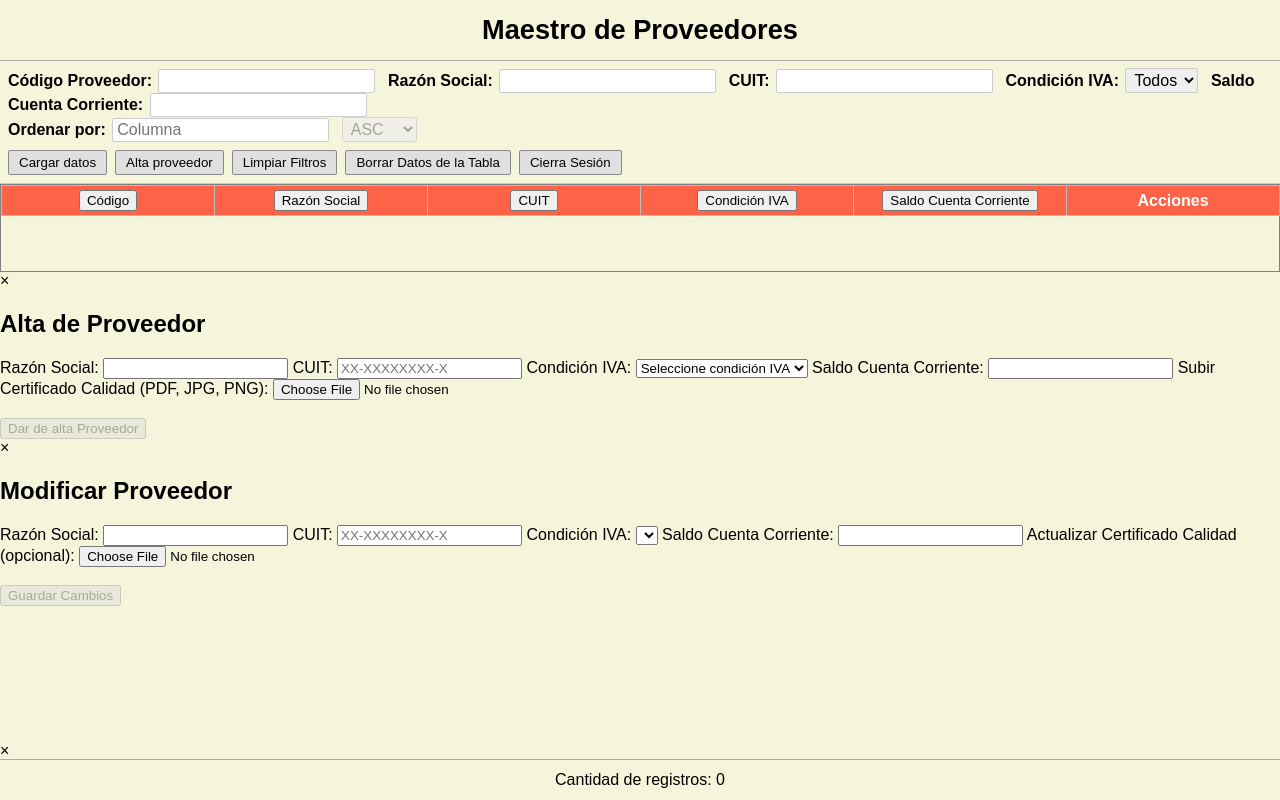
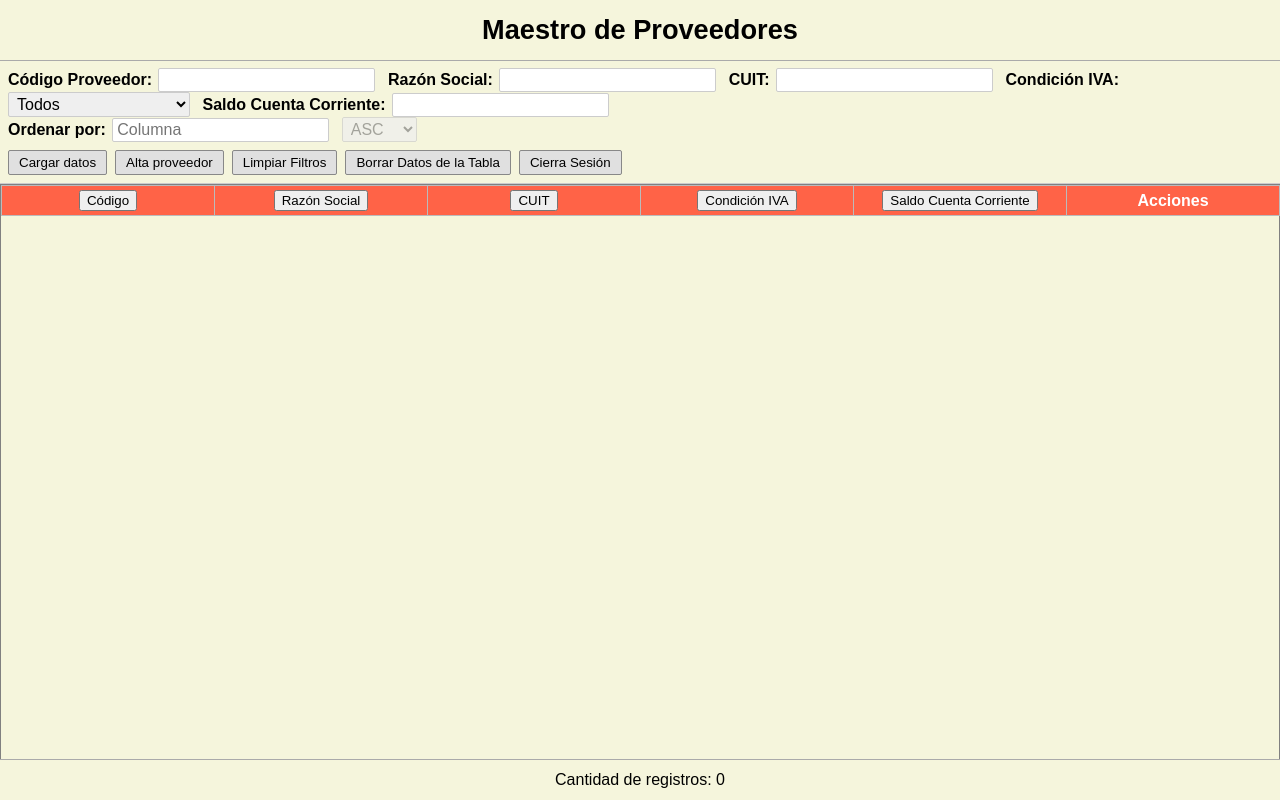
Before and after one commit to NicolasBranca/ProgramacionEnAmbienteDeRedes, a PHP site: page /Php/sesion/app_modulo1/index.php in a window 1280 px wide. Run offline with PHP 8.4, Linux system fonts and the light colour scheme; a user stored in the database is signed in; data comes from the database, SQL or seed files in the repository; lists and menus that the app fills with data are empty.

Commit message:
cambios generales

```diff
--- a/Php/sesion/app_modulo1/index.php
+++ b/Php/sesion/app_modulo1/index.php
@@ -27,16 +27,12 @@ header {
     justify-content: center;
     z-index: 10;
 }
-header h1 {
-    margin: 0;
-    font-size: 1.7em;
-}
+header h1 { margin: 0; font-size: 1.7em; }
 main {
     display: flex;
     flex-direction: column;
-    height: calc(100vh - 60px - 40px); /* Resta header y footer */
+    height: calc(100vh - 60px - 40px);
     padding-top: 60px;
-    /* Elimina cualquier padding-bottom */
     min-height: 0;
 }
 .filtros-container {
@@ -48,11 +44,7 @@ main {
     border-bottom: 1px solid #ccc;
     padding: 8px;
 }
-.filtros-campos label {
-    font-weight: bold;
-    margin-right: 2px;
-    font-size: 1em;
-}
+.filtros-campos label { font-weight: bold; margin-right: 2px; font-size: 1em; }
 .filtros-campos input, .filtros-campos select {
     margin-right: 8px;
     padding: 2px 4px;
@@ -60,10 +52,7 @@ main {
     border: 1px solid #ccc;
     font-size: 1em;
 }
-.filtros-botones {
-    display: flex;
-    gap: 8px;
-}
+.filtros-botones { display: flex; gap: 8px; }
 .filtros-botones button {
     padding: 4px 10px;
     border-radius: 2px;
@@ -71,9 +60,7 @@ main {
     background: #e0e0e0;
     cursor: pointer;
 }
-.filtros-botones button:hover {
-    background: #d0d0d0;
-}
+.filtros-botones button:hover { background: #d0d0d0; }
 .table-wrapper {
     flex: 1 1 0;
     min-height: 0;
@@ -109,7 +96,6 @@ main {
     min-height: 0;
     overflow-y: auto;
     width: 100%;
-    /* Elimina cualquier margin o padding extra */
     margin: 0;
     padding: 0;
 }
@@ -149,34 +135,24 @@ footer {
     </style>
 </head>
 <body>
-<header>
-    <h1>Maestro de Proveedores</h1>
-</header>
+<header><h1>Maestro de Proveedores</h1></header>
 <main>
-    <!-- Filtros adaptados a proveedores -->
     <div class="filtros-container">
         <div class="filtros-campos">
             <label for="CodProveedorFiltro">Código Proveedor:</label>
-            <input type="text" id="CodProveedorFiltro" name="CodProveedorFiltro">
-
+            <input type="text" id="CodProveedorFiltro">
             <label for="RazonSocialFiltro">Razón Social:</label>
-            <input type="text" id="RazonSocialFiltro" name="RazonSocialFiltro">
-
+            <input type="text" id="RazonSocialFiltro">
             <label for="CUITFiltro">CUIT:</label>
-            <input type="text" id="CUITFiltro" name="CUITFiltro">
-
+            <input type="text" id="CUITFiltro">
             <label for="idIVAFiltro">Condición IVA:</label>
-            <select id="idIVAFiltro" name="idIVAFiltro">
-                <option value="">Todos</option>
-            </select>
-
+            <select id="idIVAFiltro"><option value="">Todos</option></select>
             <label for="SaldoCuentaCorrienteFiltro">Saldo Cuenta Corriente:</label>
-            <input type="number" id="SaldoCuentaCorrienteFiltro" name="SaldoCuentaCorrienteFiltro">
-
+            <input type="number" id="SaldoCuentaCorrienteFiltro">
             <div class="filtros-orden">
                 <label for="ordenColumna">Ordenar por:</label>
-                <input type="text" id="ordenColumna" name="ordenColumna" readonly placeholder="Columna" tabindex="-1">
-                <select id="ordenTipo" name="ordenTipo" disabled>
+                <input type="text" id="ordenColumna" readonly placeholder="Columna">
+                <select id="ordenTipo" disabled>
                     <option value="ASC">ASC</option>
                     <option value="DESC">DESC</option>
                 </select>
@@ -184,12 +160,13 @@ footer {
         </div>
         <div class="filtros-botones">
             <button id="cargarDatos">Cargar datos</button>
-            <button id="altaDato" class="btn">Alta proveedor</button>
-            <button id="limpiarFiltros" class="btn btn-secondary">Limpiar Filtros</button>
-            <button id="borrarTabla" class="btn btn-danger">Borrar Datos de la Tabla</button>
+            <button id="altaDato">Alta proveedor</button>
+            <button id="limpiarFiltros">Limpiar Filtros</button>
+            <button id="borrarTabla">Borrar Datos de la Tabla</button>
             <button id="btCierraSesion">Cierra Sesión</button>
         </div>
     </div>
+
     <div class="table-wrapper">
         <table id="tablaProveedores" border="1">
             <thead>
@@ -202,87 +179,67 @@ footer {
                     <th>Acciones</th>
                 </tr>
             </thead>
-            <tbody>
-                <!-- La tabla inicia vacía -->
-            </tbody>
+            <tbody></tbody>
         </table>
     </div>
 
-    <!-- Modal Alta Proveedor -->
-    <div id="modalAlta" class="modal">
+    <div id="modalAlta" class="modal" style="display:none">
         <div class="modal-content">
             <span class="close">&times;</span>
             <h2>Alta de Proveedor</h2>
             <form id="altaProveedorForm">
-                <label for="RazonSocial">Razón Social:</label>
-                <input type="text" id="RazonSocial" name="RazonSocial" required>
-
-                <label for="CUIT">CUIT:</label>
-                <input type="text" id="CUIT" name="CUIT" required placeholder="XX-XXXXXXXX-X">
-
-                <label for="idIVA">Condición IVA:</label>
-                <select id="idIVA" name="idIVA" required>
-                    <option value="">Seleccione condición IVA</option>
-                </select>
-
-                <label for="SaldoCuentaCorriente">Saldo Cuenta Corriente:</label>
-                <input type="number" id="SaldoCuentaCorriente" name="SaldoCuentaCorriente" step="0.01" required>
-
-                <label for="CertificadosCalidad">Subir Certificado Calidad (PDF, JPG, PNG):</label>
-                <input type="file" id="CertificadosCalidad" name="CertificadosCalidad" accept=".pdf, .jpg, .jpeg, .png">
-
+                <label>Razón Social:</label>
+                <input type="text" id="RazonSocial" required>
+                <label>CUIT:</label>
+                <input type="text" id="CUIT" required placeholder="XX-XXXXXXXX-X">
+                <label>Condición IVA:</label>
+                <select id="idIVA" required></select>
+                <label>Saldo Cuenta Corriente:</label>
+                <input type="number" id="SaldoCuentaCorriente" step="0.01" required>
+                <label>Certificado Calidad:</label>
+                <input type="file" id="CertificadosCalidad" accept=".pdf, .jpg, .jpeg, .png">
                 <br><br>
-                <button type="submit" id="btnAltaProveedor" disabled>Dar de alta Proveedor</button>
+                <button type="submit" id="btnAltaProveedor">Dar de alta Proveedor</button>
             </form>
         </div>
     </div>
 
-    <!-- Modal Modificar Proveedor -->
-    <div id="modalModificar" class="modal">
+    <div id="modalModificar" class="modal" style="display:none">
         <div class="modal-content">
             <span class="close">&times;</span>
             <h2>Modificar Proveedor</h2>
             <form id="modificarProveedorForm">
-                <input type="hidden" id="modificarCodProveedor" name="CodProveedor">
-
-                <label for="modificarRazonSocial">Razón Social:</label>
-                <input type="text" id="modificarRazonSocial" name="RazonSocial" required>
-
-                <label for="modificarCUIT">CUIT:</label>
-                <input type="text" id="modificarCUIT" name="CUIT" required placeholder="XX-XXXXXXXX-X">
-
-                <label for="modificarIdIVA">Condición IVA:</label>
-                <select id="modificarIdIVA" name="idIVA" required>
-                </select>
-
-                <label for="modificarSaldoCuentaCorriente">Saldo Cuenta Corriente:</label>
-                <input type="number" id="modificarSaldoCuentaCorriente" name="SaldoCuentaCorriente" step="0.01" required>
-
-                <label for="modificarCertificadosCalidad">Actualizar Certificado Calidad (opcional):</label>
-                <input type="file" id="modificarCertificadosCalidad" name="CertificadosCalidad" accept=".pdf, .jpg, .jpeg, .png">
-
+                <input type="hidden" id="modificarCodProveedor">
+                <label>Razón Social:</label>
+                <input type="text" id="modificarRazonSocial" required>
+                <label>CUIT:</label>
+                <input type="text" id="modificarCUIT" required placeholder="XX-XXXXXXXX-X">
+                <label>Condición IVA:</label>
+                <select id="modificarIdIVA" required></select>
+                <label>Saldo Cuenta Corriente:</label>
+                <input type="number" id="modificarSaldoCuentaCorriente" step="0.01" required>
+                <label>Certificado Calidad (opcional):</label>
+                <input type="file" id="modificarCertificadosCalidad" accept=".pdf, .jpg, .jpeg, .png">
                 <br><br>
-                <button type="submit" id="btnModificarProveedor" disabled>Guardar Cambios</button>
+                <button type="submit" id="btnModificarProveedor">Guardar Cambios</button>
             </form>
         </div>
     </div>
 
-    <div id="modalArchivo" class="modal">
+    <div id="modalArchivo" class="modal" style="display:none">
         <div class="modal-content">
             <span class="close">&times;</span>
             <iframe id="iframeArchivo" src="" frameborder="0"></iframe>
         </div>
     </div>
 </main>
-<footer>
-    <p id="contadorRegistros">Cantidad de registros: 0</p>
-</footer>
+<footer><p id="contadorRegistros">Cantidad de registros: 0</p></footer>
+
 <script>
 $(document).ready(function () {
     let sort_column = '';
     let sort_direction = 'ASC';
 
-    // Cargar condiciones IVA en los selects
     function cargarIVASelects() {
         $.ajax({
             url: 'load_iva.php',
@@ -291,19 +248,17 @@ $(document).ready(function () {
                 const ivas = JSON.parse(data);
                 $('#idIVAFiltro, #idIVA, #modificarIdIVA').empty().append('<option value="">Todos</option>');
                 ivas.forEach(function (iva) {
-                    $('#idIVAFiltro').append(`<option value="${iva.idIVA}">${iva.tipoIVA} (${iva.porcentaje}%)</option>`);
-                    $('#idIVA').append(`<option value="${iva.idIVA}">${iva.tipoIVA} (${iva.porcentaje}%)</option>`);
-                    $('#modificarIdIVA').append(`<option value="${iva.idIVA}">${iva.tipoIVA} (${iva.porcentaje}%)</option>`);
+                    const option = `<option value="${iva.idIVA}">${iva.tipoIVA} (${iva.porcentaje}%)</option>`;
+                    $('#idIVAFiltro, #idIVA, #modificarIdIVA').append(option);
                 });
             }
         });
     }
     cargarIVASelects();
 
-    // Nuevo: manejo de selección de columna y tipo de orden
     $('.sort').on('click', function () {
         const col = $(this).data('column');
-        let colLabel = $(this).text().trim();
+        const colLabel = $(this).text().trim();
         $('#ordenColumna').val(colLabel).data('column', col);
         $('#ordenTipo').prop('disabled', false);
     });
@@ -313,65 +268,48 @@ $(document).ready(function () {
     });
 
     $('#cargarDatos').on('click', function () {
-        // Si hay columna seleccionada, usarla
         const col = $('#ordenColumna').data('column');
-        if (col) {
-            sort_column = col;
-            sort_direction = $('#ordenTipo').val();
-        } else {
-            sort_column = '';
-        }
+        sort_column = col || '';
+        sort_direction = $('#ordenTipo').val();
         cargarDatos();
     });
 
-    $("#btCierraSesion").click(function() {
-        location.href = "./destruirsesion.php";
+    $('#btCierraSesion').on('click', function () {
+        location.href = './destruirsesion.php';
     });
 
-    function actualizarContador() {
-        const cantidadRegistros = $('#tablaProveedores tbody tr').length;
-        $('#contadorRegistros').text('Cantidad de registros: ' + cantidadRegistros);
-    }
-
     $('#limpiarFiltros').on('click', function () {
-        $('#CodProveedorFiltro').val('');
-        $('#RazonSocialFiltro').val('');
-        $('#CUITFiltro').val('');
+        $('#CodProveedorFiltro, #RazonSocialFiltro, #CUITFiltro, #SaldoCuentaCorrienteFiltro').val('');
         $('#idIVAFiltro').val('');
-        $('#SaldoCuentaCorrienteFiltro').val('');
         $('#ordenColumna').val('').removeData('column');
         $('#ordenTipo').prop('disabled', true).val('ASC');
         alert('Filtros limpiados.');
     });
 
     $('#borrarTabla').on('click', function () {
-        $('#tablaProveedores tbody').html('');
+        $('#tablaProveedores tbody').empty();
+        actualizarContador();
     });
 
+    function actualizarContador() {
+        const cantidad = $('#tablaProveedores tbody tr').length;
+        $('#contadorRegistros').text('Cantidad de registros: ' + cantidad);
+    }
+
     function cargarDatos() {
-        const CodProveedorFiltro = $('#CodProveedorFiltro').val();
-        const RazonSocialFiltro = $('#RazonSocialFiltro').val();
-        const CUITFiltro = $('#CUITFiltro').val();
-        const idIVAFiltro = $('#idIVAFiltro').val();
-        const SaldoCuentaCorrienteFiltro = $('#SaldoCuentaCorrienteFiltro').val();
-
-        $('#loading').show();
-        $('#tablaProveedores tbody').html('');
-
         $.ajax({
             url: 'load_data.php',
             method: 'POST',
             data: {
-                sort_column: sort_column,
-                sort_direction: sort_direction,
-                CodProveedor: CodProveedorFiltro,
-                RazonSocial: RazonSocialFiltro,
-                CUIT: CUITFiltro,
-                idIVA: idIVAFiltro,
-                SaldoCuentaCorriente: SaldoCuentaCorrienteFiltro
+                sort_column,
+                sort_direction,
+                CodProveedor: $('#CodProveedorFiltro').val(),
+                RazonSocial: $('#RazonSocialFiltro').val(),
+                CUIT: $('#CUITFiltro').val(),
+                idIVA: $('#idIVAFiltro').val(),
+                SaldoCuentaCorriente: $('#SaldoCuentaCorrienteFiltro').val()
             },
             success: function (data) {
-                $('#loading').hide();
                 const proveedores = JSON.parse(data);
                 let html = '';
                 proveedores.forEach(function (prov) {
@@ -382,136 +320,72 @@ $(document).ready(function () {
                         <td>${prov.idIVA}</td>
                         <td>${prov.SaldoCuentaCorriente}</td>
                         <td>
-                            <button class="btn btn-primary ver-archivo" data-id="${prov.CodProveedor}">Ver Certificado</button>
-                            <button class="btn btn-warning modificar-proveedor" data-id="${prov.CodProveedor}">Modificar</button>
-                            <button class="btn btn-danger eliminar-proveedor" data-id="${prov.CodProveedor}">Eliminar</button>
+                            <button class="ver-archivo" data-id="${prov.CodProveedor}">Ver Certificado</button>
+                            <button class="modificar-proveedor" data-id="${prov.CodProveedor}">Modificar</button>
+                            <button class="eliminar-proveedor" data-id="${prov.CodProveedor}">Eliminar</button>
                         </td>
                     </tr>`;
                 });
-
                 $('#tablaProveedores tbody').html(html);
-                bindActionsToButtons();
                 actualizarContador();
             },
             error: function () {
-                $('#loading').hide();
                 alert('Error al cargar los datos');
             }
         });
     }
 
-    function bindActionsToButtons() {
-        $('.ver-archivo').on('click', function () {
-            var CodProveedor = $(this).data('id');
-            $('#iframeArchivo').attr('src', 'ver_archivo.php?CodProveedor=' + CodProveedor);
-            $('#modalArchivo').show();
-        });
-
-        $(document).on('click', '.close', function () {
-            $('#modalArchivo').fadeOut();
-            $('#iframeArchivo').attr('src', '');
-        });
-
-        $(window).on('click', function (event) {
-            if ($(event.target).is('#modalArchivo')) {
-                $('#modalArchivo').fadeOut();
-                $('#iframeArchivo').attr('src', '');
-            }
-        });
-
-        $('.modificar-proveedor').on('click', function () {
-            const fila = $(this).closest('tr');
-            const CodProveedor = fila.find('td').eq(0).text();
-            const RazonSocial = fila.find('td').eq(1).text();
-            const CUIT = fila.find('td').eq(2).text();
-            const idIVA = fila.find('td').eq(3).text();
-            const SaldoCuentaCorriente = fila.find('td').eq(4).text();
-
-            $('#modificarCodProveedor').val(CodProveedor);
-            $('#modificarRazonSocial').val(RazonSocial);
-            $('#modificarCUIT').val(CUIT);
-            $('#modificarIdIVA').val(idIVA);
-            $('#modificarSaldoCuentaCorriente').val(SaldoCuentaCorriente);
-
-            $('#modalModificar').show();
-        });
-
-        $('.eliminar-proveedor').on('click', function () {
-            const CodProveedor = $(this).data('id');
-            if (confirm('¿Estás seguro de que deseas eliminar este proveedor?')) {
-                $.ajax({
-                    url: 'eliminar_proveedor.php',
-                        if (res.status === 'success') {
-                            $('tr[data-id="' + CodProveedor + '"]').remove();
-                            alert(res.message);
-                        } else {
-                            alert('Error: ' + res.message);
-                        }) {
-                    },s = JSON.parse(response);
-                    error: function () {
-                        alert('Error al conectar con el servidor.');   $('tr[data-id="' + CodProveedor + '"]').remove();
-                    }      alert(res.message);
-                });
-            }
-        });   }
-    } },
-       error: function () {
-    $('.close').on('click', function () {             alert('Error al conectar con el servidor.');
-        $('#modalModificar').fadeOut();               }
-    });                });
-
-    $('#modificarProveedorForm').on('submit', function (event) {
-        event.preventDefault();
+    // Alta proveedor
+    $('#altaDato').on('click', function () {
+        $('#modalAlta').show();
+    });
+    $('#altaProveedorForm').on('submit', function (e) {
+        e.preventDefault();
         const formData = new FormData(this);
-
-        $.ajax({deOut();
-            url: 'modificar_proveedor.php',
-            method: 'POST',
-            data: formData,rProveedorForm').on('submit', function (event) {
-            contentType: false,
-            processData: false,w FormData(this);
-            success: function (response) {
-                alert('Proveedor modificado exitosamente');
-                $('#modalModificar').hide();veedor.php',
-            },
-            error: function () {
-                alert('Error al modificar el proveedor.');
-            }ocessData: false,
-        });esponse) {
-    });;
-   $('#modalModificar').hide();
-    $('#altaDato').on('click', function () { },
-        $('#modalAlta').show();     error: function () {
-    });                alert('Error al modificar el proveedor.');
-
-    $('.close').on('click', function () {
-        $('#modalAlta').hide();
-    });
-) {
-    $('#altaProveedorForm').on('submit', function (event) {
-        event.preventDefault();
-        const formData = new FormData(this);
-
         $.ajax({
             url: 'alta_proveedor.php',
             method: 'POST',
-            data: formData,eedorForm').on('submit', function (event) {
+            data: formData,
             contentType: false,
-            processData: false,w FormData(this);
-            success: function (response) {
+            processData: false,
+            success: function () {
                 alert('Proveedor dado de alta exitosamente');
-                $('#altaProveedorForm')[0].reset();r.php',
                 $('#modalAlta').hide();
+                $('#altaProveedorForm')[0].reset();
+                cargarDatos();
             },
             error: function () {
                 alert('Error al dar de alta el proveedor');
-            }ccess: function (response) {
-        }); dado de alta exitosamente');
+            }
+        });
     });
-});   $('#modalAlta').hide();
-</script> },
-</body>     error: function () {
-</html>});
+
+    // Modificar proveedor
+    $('#modificarProveedorForm').on('submit', function (e) {
+        e.preventDefault();
+        const formData = new FormData(this);
+        $.ajax({
+            url: 'modificar_proveedor.php',
+            method: 'POST',
+            data: formData,
+            contentType: false,
+            processData: false,
+            success: function () {
+                alert('Proveedor modificado exitosamente');
+                $('#modalModificar').hide();
+                cargarDatos();
+            },
+            error: function () {
+                alert('Error al modificar el proveedor');
+            }
+        });
+    });
+
+    // Cerrar modales
+    $('.close').on('click', function () {
+        $(this).closest('.modal').hide();
+    });
+});
 </script>
 </body>
 </html>
```
Also changed, not shown: Php/sesion/app_modulo1/alta_proveedor.php (+19 -11 lines).
